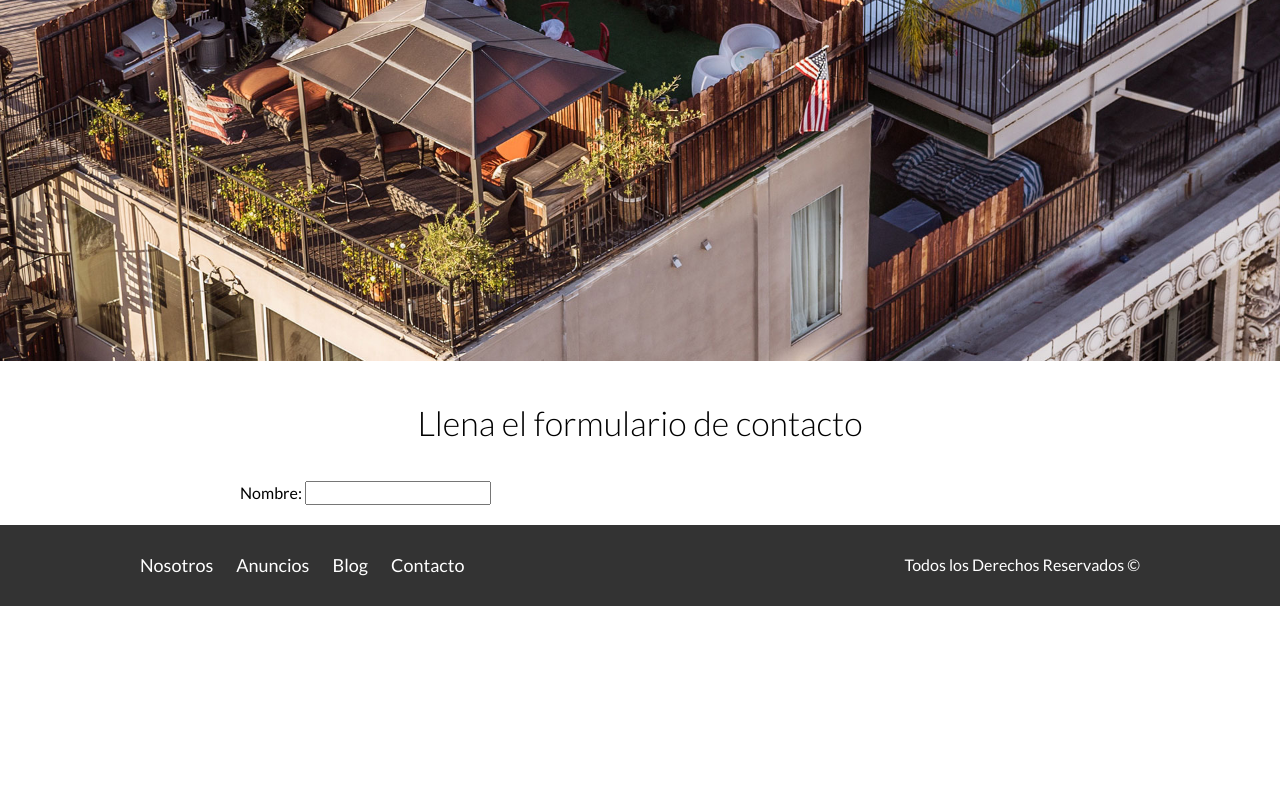
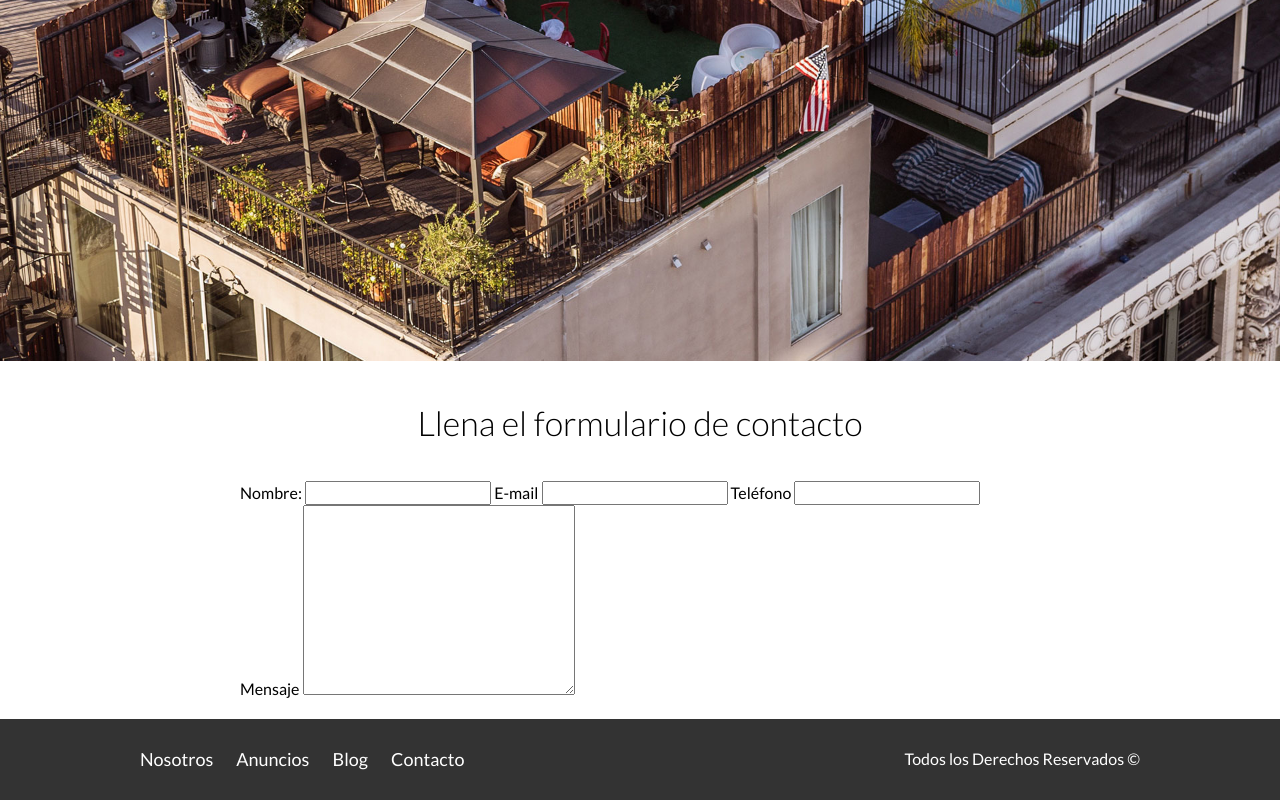
Before and after one commit to antommoreno/Bienes-Raices, a plain HTML site: page contacto.html in a window 1280 px wide. Shown: the part 491-1291 px from the top of the page. Before the commit the page ends 1097 px from the top, so only its background shows below. Drawn offline with Linux system fonts and the light colour scheme.

Commit message:
Contacto

```diff
--- a/contacto.html
+++ b/contacto.html
@@ -36,6 +36,15 @@
             <label for="Nombre">Nombre:</label>
             <input type="text" id="Nombre">
 
+            <label for="Email">E-mail</label>
+            <input type="email" id="Email">
+
+            <label for="Telefono">Teléfono</label>
+            <input type="number" id="Telefono">
+
+            <label for="Mensaje">Mensaje</label>
+            <textarea name="" id="Mensaje" cols="30" rows="10"></textarea>
+
         </form>
     </main>
 
```
